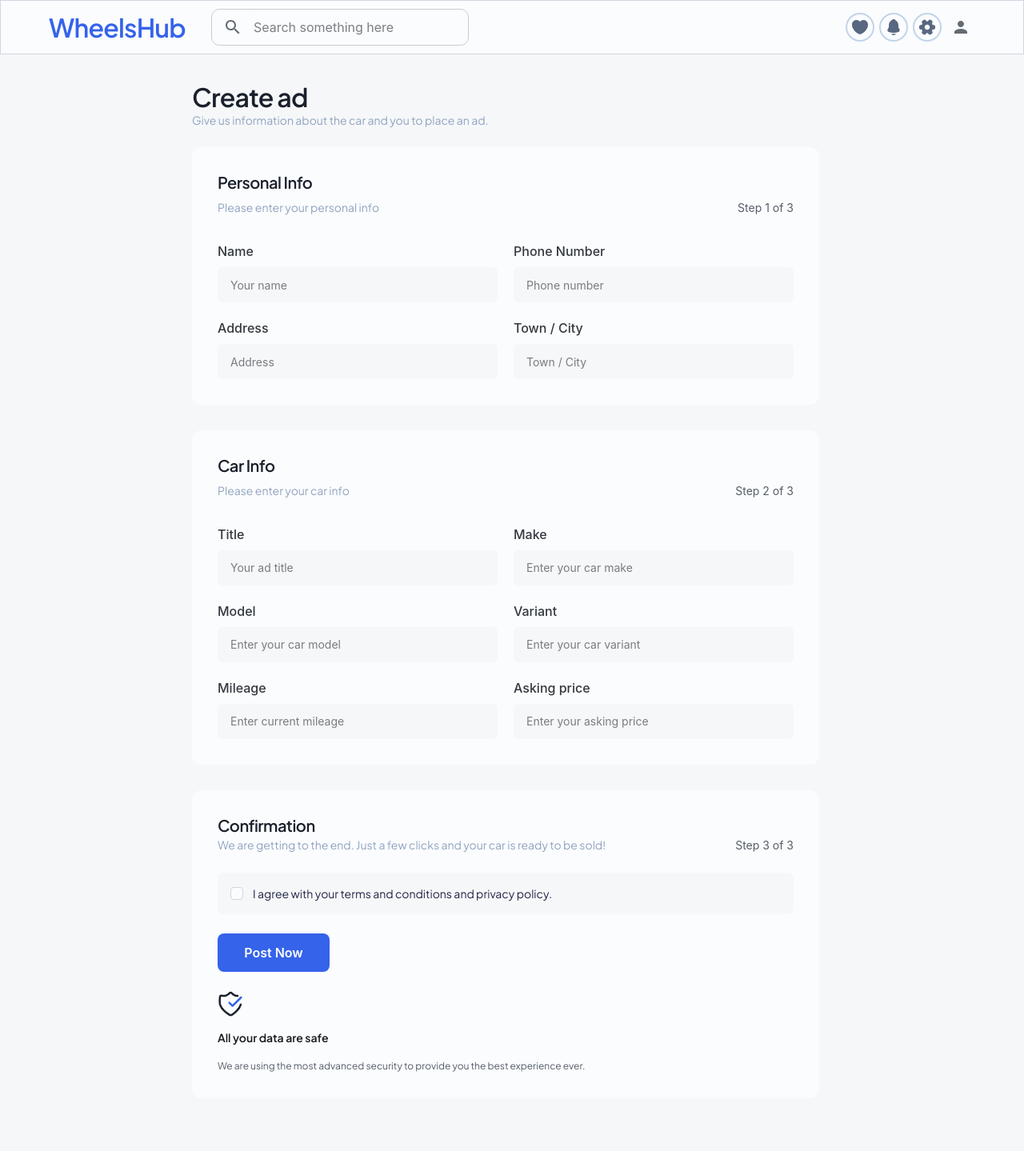
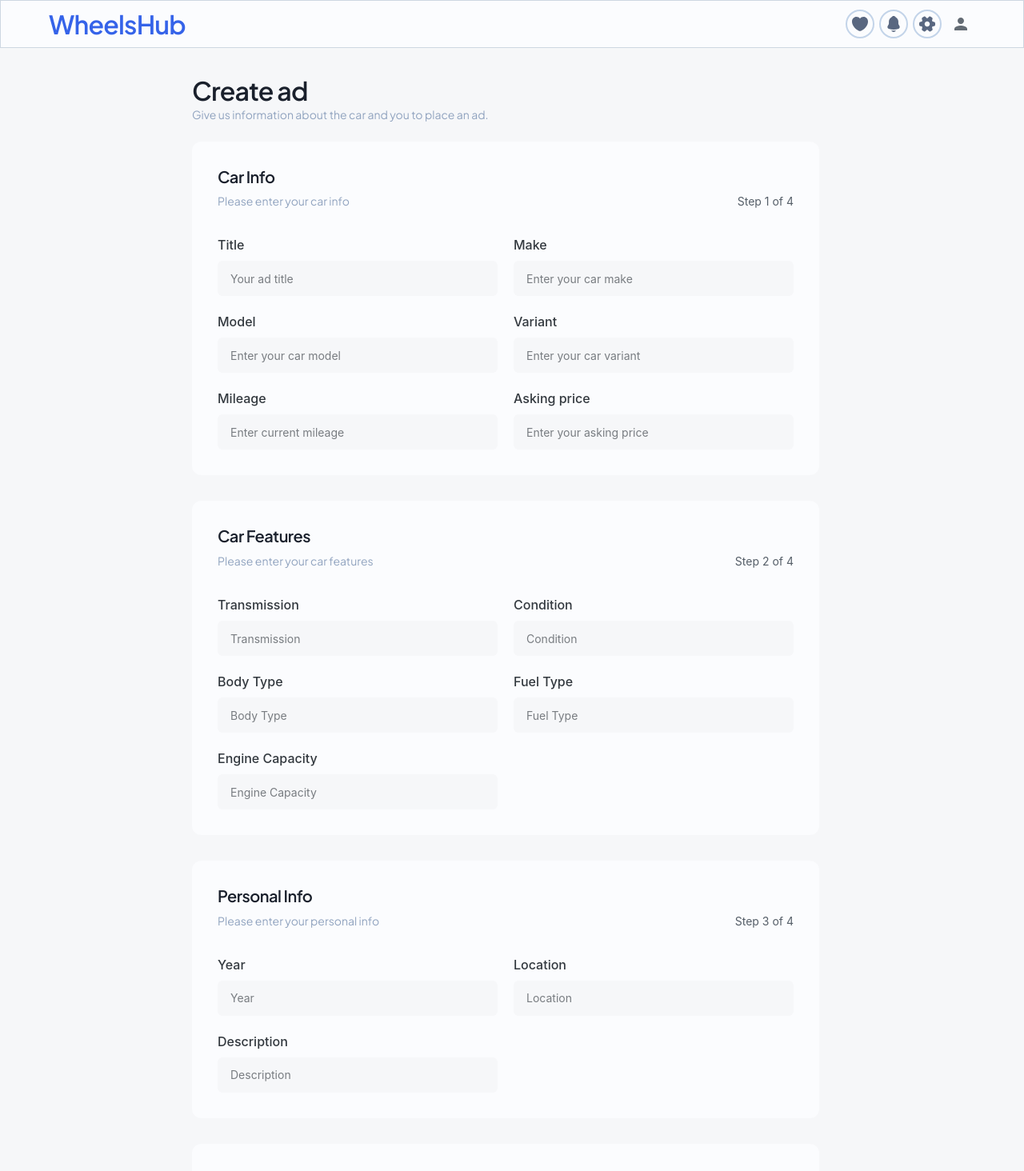
Before and after one commit to annabellaals/Wheelshub, a React (Create React App) app in the folder frontend/: page /createListing in a window 1280 px wide. Shown: the top 1464 px of the page at 80% size. Built offline with nearby package versions, Linux system fonts and the light colour scheme.

Commit message:
changes in view listing

```diff
--- a/frontend/package.json
+++ b/frontend/package.json
@@ -13,6 +13,7 @@
     "@testing-library/user-event": "^13.5.0",
     "axios": "^1.7.7",
     "framer-motion": "^11.11.11",
+    "jotai": "^2.10.2",
     "lucide-react": "^0.454.0",
     "react": "^18.3.1",
     "react-dom": "^18.3.1",
--- a/frontend/src/components/Header.js
+++ b/frontend/src/components/Header.js
@@ -1,5 +1,5 @@
 import React, { useState } from "react";
-import { Sheet, Typography, IconButton, Box, Input } from "@mui/joy";
+import { Sheet, Typography, IconButton, Box, Input, Button } from "@mui/joy";
 import { Person, Search, AddCircle } from "@mui/icons-material";
 import themes from "../themes";
 import { useNavigate, useLocation, Link } from "react-router-dom";
@@ -22,8 +22,8 @@ const Header = () => {
    if (token) {
      navigate("/createListing");
    } else {
-      // If no token, redirect to signup or login
-      navigate("/login"); // Change this to "/login" if you want to redirect to login
+     // Store the current location and redirect to login page
+     navigate("/login", { state: { from: "/createListing" } });
    }
  };
 
@@ -52,66 +52,29 @@ const Header = () => {
             WheelsHub
           </Typography>
         </Link>
-
-        <Box
-          sx={{
-            display: { xs: "none", md: "flex" },
-            alignItems: "center",
-            border: "1px solid #ccc",
-            borderRadius: "10px",
-            padding: "4px 8px",
-            width: "100%",
-          }}
-        >
-          <IconButton
-            sx={{
-              padding: 0,
-              bgcolor: "transparent",
-              "&:hover": {
-                bgcolor: "transparent",
-              },
-            }}
-          >
-            <Search />
-          </IconButton>
-          <Input
-            placeholder="Search something here"
-            sx={{
-              "--Input-focusedThickness": "0",
-              flex: 1,
-              border: "none",
-              outline: "none",
-              boxShadow: "none",
-              paddingLeft: "8px",
-            }}
-          />
-        </Box>
       </Box>
 
       <Box sx={{ display: "flex", alignItems: "center", gap: "6px" }}>
         {location.pathname !== "/createListing" && (
-          <IconButton
+          <Button
+            variant="contained"
             color="primary"
             onClick={handleCreateListing}
             sx={{
-              fontSize: "1.8rem",
-              padding: 0,
-              marginLeft: 1,
+              padding: "8px 16px", // Adjust padding to look like a button
+              fontSize: "1rem", // Set font size for button text
+              borderRadius: "4px", // Rounded corners
+              boxShadow: "md", // Optional shadow for a button effect
+              textTransform: "none", // To prevent text from being all caps (optional)
+              ":hover": {
+                backgroundColor: themes.colors.primaryDark, // Change background color on hover
+              },
             }}
           >
-            <AddCircle />
-          </IconButton>
+            Create Listing
+          </Button>
         )}
-        <IconButton
-          onClick={toggleSearch}
-          sx={{
-            display: { xs: "block", md: "none" },
-            fontSize: "1.5rem",
-            padding: 0,
-          }}
-        >
-          <Search />
-        </IconButton>
+
         <IconButton
           color="neutral"
           sx={{
--- a/frontend/src/components/Home/CarCard.js
+++ b/frontend/src/components/Home/CarCard.js
@@ -10,13 +10,11 @@ const CarCard = ({ carData, onLikeToggle }) => {
   const navigate = useNavigate(); // Initialize useNavigate
 
   const handleCardClick = () => {
-    const token = localStorage.getItem("token");
 
-    if (token) {
+
+
       navigate(`/viewListing/${carData.id}`);
-    } else {
-      navigate("/login", { state: { message: "Please log in first" } }); // Pass a message in the state
-    }
+
   };
   return (
     <Card variant="outlined" sx={{ px: 3, py: 2 }} onClick={handleCardClick}>
--- a/frontend/src/components/ViewListing/ConfirmationSection.js
+++ b/frontend/src/components/ViewListing/ConfirmationSection.js
@@ -40,7 +40,7 @@ const ConfirmationStep = ({ onSubmit, isAgreed, setIsAgreed }) => {
               fontSize: "14px",
             }}
           >
-            Step 3 of 3
+            Step 4 of 4
           </Typography>
         </Stack>
       </Stack>
--- a/frontend/src/pages/CreateListing.js
+++ b/frontend/src/pages/CreateListing.js
@@ -10,10 +10,14 @@ const CreateListing = () => {
   const [loading, setLoading] = useState(false);
 
   const [formData, setFormData] = useState({
-    name: "",
-    phone_number: "",
-    address: "",
-    town_city: "",
+    year: "",
+    location: "",
+    description: "",
+    transmission: "",
+    condition: "",
+    body_type: "",
+    fuel_type: "",
+    engine_capacity: "",
     title: "",
     make: "",
     model: "",
@@ -21,7 +25,6 @@ const CreateListing = () => {
     mileage: "",
     asking_price: "",
   });
-
   const [errors, setErrors] = useState({});
   const [submitStatus, setSubmitStatus] = useState({
     show: false,
@@ -29,19 +32,51 @@ const CreateListing = () => {
     message: "",
   });
 
-  const personalInfoFields = [
-    { name: "name", label: "Name", placeholder: "Your name", type: "text" },
+  const carfeatures = [
     {
-      name: "phone_number",
-      label: "Phone Number",
-      placeholder: "Phone number",
+      name: "transmission",
+      label: "Transmission",
+      placeholder: "Transmission",
       type: "text",
     },
-    { name: "address", label: "Address", placeholder: "Address", type: "text" },
     {
-      name: "town_city",
-      label: "Town / City",
-      placeholder: "Town / City",
+      name: "condition",
+      label: "Condition",
+      placeholder: "Condition",
+      type: "text",
+    },
+    {
+      name: "body_type",
+      label: "Body Type",
+      placeholder: "Body Type",
+      type: "text",
+    },
+    {
+      name: "fuel_type",
+      label: "Fuel Type",
+      placeholder: "Fuel Type",
+      type: "text",
+    },
+    {
+      name: "engine_capacity",
+      label: "Engine Capacity",
+      placeholder: "Engine Capacity",
+      type: "text",
+    },
+  ];
+  const personalInfoFields = [
+    { name: "year", label: "Year", placeholder: "Year", type: "text" },
+
+    {
+      name: "location",
+      label: "Location",
+      placeholder: "Location",
+      type: "text",
+    },
+    {
+      name: "description",
+      label: "Description",
+      placeholder: "Description",
       type: "text",
     },
   ];
@@ -95,12 +130,20 @@ const CreateListing = () => {
   const validateForm = () => {
     const newErrors = {};
 
-    if (!formData.name.trim()) newErrors.name = "Name is required";
-    if (!formData.phone_number.trim())
-      newErrors.phone_number = "Phone number is required";
-    if (!formData.address.trim()) newErrors.address = "Address is required";
-    if (!formData.town_city.trim())
-      newErrors.town_city = "Town/City is required";
+    if (!formData.year.trim()) newErrors.year = "Year is required";
+    if (!formData.location.trim()) newErrors.location = "Location is required";
+    if (!formData.description.trim())
+      newErrors.description = "Description is required";
+    if (!formData.transmission.trim())
+      newErrors.transmission = "Transmission is required";
+    if (!formData.condition.trim())
+      newErrors.condition = "Condition is required";
+    if (!formData.body_type.trim())
+      newErrors.body_type = "Body Type is required";
+    if (!formData.fuel_type.trim())
+      newErrors.fuel_type = "Fuel Type is required";
+    if (!formData.engine_capacity.trim())
+      newErrors.engine_capacity = "Engine Capacity is required";
 
     if (!formData.title.trim()) newErrors.title = "Title is required";
     if (!formData.make.trim()) newErrors.make = "Make is required";
@@ -114,6 +157,7 @@ const CreateListing = () => {
   };
 
   const handleSubmit = async () => {
+    // Check if user agreed to terms
     if (!isAgreed) {
       setSubmitStatus({
         show: true,
@@ -124,8 +168,8 @@ const CreateListing = () => {
       return;
     }
 
+    // Form validation
     const newErrors = validateForm();
-
     if (Object.keys(newErrors).length > 0) {
       setErrors(newErrors);
       setSubmitStatus({
@@ -136,7 +180,8 @@ const CreateListing = () => {
       return;
     }
 
-    setLoading(true); // Show loading spinner
+    // Show loading spinner and submission message
+    setLoading(true);
     setSubmitStatus({
       show: true,
       type: "success",
@@ -145,32 +190,39 @@ const CreateListing = () => {
 
     // Prepare data for submission
     const dealData = {
-      seller: localStorage.getItem("token"), // Optionally include seller ID if needed
-      title: formData.title,
-      make: formData.make,
-      model: formData.model,
-      variant: formData.variant,
-      mileage: formData.mileage,
-      price: formData.asking_price, // Adjust according to backend expectations
-      body_type: "sedan",
-      condition: "new",
-      description: "It best in town",
-      engine_capacity: "10",
-      fuel_type: "gasoline",
+      title: formData.title ? formData.title.toLowerCase() : "",
+      make: formData.make ? formData.make.toLowerCase() : "",
+      model: formData.model ? formData.model.toLowerCase() : "",
+      variant: formData.variant ? formData.variant.toLowerCase() : "",
+      mileage: formData.mileage ? formData.mileage.toLowerCase() : "",
+      price: formData.asking_price ? formData.asking_price.toLowerCase() : "",
+      body_type: formData.body_type ? formData.body_type.toLowerCase() : "",
+      condition: formData.condition ? formData.condition.toLowerCase() : "",
+      description: formData.description
+        ? formData.description.toLowerCase()
+        : "",
+      engine_capacity: formData.engine_capacity
+        ? formData.engine_capacity.toLowerCase()
+        : "",
+      fuel_type: formData.fuel_type ? formData.fuel_type.toLowerCase() : "",
       image:
         "https://unsplash.com/photos/a-computer-screen-with-a-remote-control-on-it-s5kTY-Ve1c0",
-      // Add other fields as necessary
-      location: "Thailand",
-      transmission: "automatic",
-      year: "2022",
+      location: formData.location ? formData.location.toLowerCase() : "",
+      transmission: formData.transmission
+        ? formData.transmission.toLowerCase()
+        : "",
+      year: formData.year ? formData.year.toLowerCase() : "",
     };
+
+    dealData.image =
+      "https://unsplash.com/photos/a-computer-screen-with-a-remote-control-on-it-s5kTY-Ve1c0"; // Replace with actual image URL if available
 
     try {
       const response = await fetch("http://127.0.0.1:8000/deals/", {
         method: "POST",
         headers: {
           "Content-Type": "application/json",
-          Authorization: `Bearer ${localStorage.getItem("token")}`, // Include token for authentication
+          Authorization: `Bearer ${localStorage.getItem("token")}`,
         },
         body: JSON.stringify(dealData),
       });
@@ -183,25 +235,31 @@ const CreateListing = () => {
           type: "success",
           message: `Deal created successfully with ID ${data.deal}`,
         });
-        // Optionally reset form or navigate
+        // Reset form and navigate to view listing
         setFormData({
-          name: "",
-          phone_number: "",
-          address: "",
-          town_city: "",
           title: "",
           make: "",
           model: "",
           variant: "",
           mileage: "",
           asking_price: "",
+          body_type: "",
+          condition: "",
+          description: "",
+          engine_capacity: "",
+          fuel_type: "",
+          location: "",
+          transmission: "",
+          year: "",
         });
-        navigate("/"); // Redirect after successful submission
+        navigate(`/viewListing/${data.deal}`);
       } else {
+        const errorMessage =
+          data?.detail || "Failed to create deal. Please try again.";
         setSubmitStatus({
           show: true,
           type: "danger",
-          message: "Failed to create deal. Please try again.",
+          message: errorMessage,
         });
       }
     } catch (error) {
@@ -254,19 +312,29 @@ const CreateListing = () => {
       </Box>
 
       <FormSection
-        title="Personal Info"
-        subtitle="Please enter your personal info"
-        fields={personalInfoFields}
-        step="Step 1 of 3"
+        title="Car Info"
+        subtitle="Please enter your car info"
+        fields={carInfoFields}
+        step="Step 1 of 4"
+        formData={formData}
+        errors={errors}
+        onInputChange={handleInputChange}
+      />
+
+      <FormSection
+        title="Car Features"
+        subtitle="Please enter your car features"
+        fields={carfeatures}
+        step="Step 2 of 4"
         formData={formData}
         errors={errors}
         onInputChange={handleInputChange}
       />
       <FormSection
-        title="Car Info"
-        subtitle="Please enter your car info"
-        fields={carInfoFields}
-        step="Step 2 of 3"
+        title="Personal Info"
+        subtitle="Please enter your personal info"
+        fields={personalInfoFields}
+        step="Step 3 of 4"
         formData={formData}
         errors={errors}
         onInputChange={handleInputChange}
--- a/frontend/src/pages/LoginPage.js
+++ b/frontend/src/pages/LoginPage.js
@@ -1,4 +1,4 @@
-import React, { useState } from "react";
+import React, { useState, useEffect } from "react";
 import {
   Box,
   Button,
@@ -7,6 +7,7 @@ import {
   Link,
   Card,
   IconButton,
+  Snackbar,
 } from "@mui/joy";
 import theme from "../themes";
 import Visibility from "@mui/icons-material/Visibility";
@@ -17,11 +18,19 @@ const API_URL = "http://127.0.0.1:8000/";
 
 const LoginPage = () => {
   const location = useLocation();
-  const message = location.state?.message;
+  const [message, setMessage] = useState(""); // For displaying success message
+  const [open, setOpen] = useState(false); // Snackbar visibility state
   const [showPassword, setShowPassword] = useState(false);
   const [username, setUsername] = useState("");
   const [password, setPassword] = useState("");
   const navigate = useNavigate();
+
+  useEffect(() => {
+    if (location.state?.successMessage) {
+      setMessage(location.state.successMessage); // Set the success message from the signup page
+      setOpen(true); // Show the Snackbar
+    }
+  }, [location]);
 
   const handleTogglePasswordVisibility = () => {
     setShowPassword((prevShowPassword) => !prevShowPassword);
@@ -33,7 +42,7 @@ const LoginPage = () => {
     const userData = { username, password };
 
     try {
-      const response = await fetch(`${API_URL}auth/login`, {
+      const response = await fetch(`${API_URL}auth/login/`, {
         method: "POST",
         headers: { "Content-Type": "application/json" },
         body: JSON.stringify(userData),
@@ -43,7 +52,10 @@ const LoginPage = () => {
 
       if (response.ok) {
         localStorage.setItem("token", data.access);
-        navigate("/");
+
+        // Redirect to the page the user was trying to access (from state)
+        const redirectTo = location.state?.from || "/";
+        navigate(redirectTo);
       } else {
         console.error(data);
         alert("Login failed. Please check your credentials.");
@@ -52,6 +64,11 @@ const LoginPage = () => {
       console.error("Error during login:", error);
       alert("An error occurred. Please try again.");
     }
+  };
+  console.log(message);
+
+  const handleCloseSnackbar = () => {
+    setOpen(false); // Close Snackbar
   };
 
   return (
@@ -67,23 +84,23 @@ const LoginPage = () => {
       }}
     >
       {message && (
-        <Box
+        <Snackbar
+          open={open}
+          autoHideDuration={6000000}
+          onClose={handleCloseSnackbar}
+          anchorOrigin={{ vertical: "top", horizontal: "center" }}
           sx={{
-            mb: 3,
-            p: 2,
-            color: theme.colors.warningDark,
-            borderRadius: "8px",
-            width: "100%",
-            maxWidth: { xs: 300, sm: 400 },
+            bgcolor: theme.colors.primary,
             textAlign: "center",
-            border: "1px solid blue",
-            bgcolor: theme.colors.primary,
+            display: "block",
+            color: "white",
+            "& .MuiSnackbarContent-root": {
+              backgroundColor: theme.colors.primary, // Ensure background color is set
+            },
           }}
         >
-          <Typography level="h4" sx={{ color: "white" }}>
-            {message}
-          </Typography>
-        </Box>
+          <Typography sx={{ color: "white" }}>{message}</Typography>
+        </Snackbar>
       )}
       <Card
         sx={{
--- a/frontend/src/pages/SignupPage.js
+++ b/frontend/src/pages/SignupPage.js
@@ -16,8 +16,8 @@ import { useNavigate } from "react-router-dom";
 const API_URL = "http://127.0.0.1:8000/";
 const SignupPage = () => {
   const [showPassword, setShowPassword] = useState(false);
-  const [name, setName] = useState(""); // State for name
-  const [email, setEmail] = useState(""); // State for email
+  const [fullName, setFullName] = useState(""); // State for full name
+  const [username, setUsername] = useState(""); // State for username
   const [password, setPassword] = useState(""); // State for password
   const navigate = useNavigate();
 
@@ -28,15 +28,19 @@ const SignupPage = () => {
   const handleSubmit = async (event) => {
     event.preventDefault(); // Prevent default form submission
 
+    // Split full name into first and last name
+    const [firstName, lastName] = fullName.split(" ");
+
     // Prepare data for submission
     const userData = {
-      username: name, // Adjust based on your backend expectations
-      email: email,
+      username: username, // Using username input
+      first_name: firstName, // Send first name
+      last_name: lastName, // Send last name
       password: password,
     };
 
     try {
-      const response = await fetch(`${API_URL}auth/register`, {
+      const response = await fetch(`${API_URL}auth/register/`, {
         method: "POST",
         headers: {
           "Content-Type": "application/json",
@@ -47,11 +51,10 @@ const SignupPage = () => {
       const data = await response.json();
 
       if (response.ok) {
-        // If registration is successful, store token in localStorage
-
-        navigate("/"); // Redirect to home page
+        navigate("/login", {
+          state: { successMessage: "Account created successfully" },
+        });
       } else {
-        // Handle errors (e.g., display error messages)
         console.error(data.errors);
         alert("Registration failed. Please check your input.");
       }
@@ -96,16 +99,16 @@ const SignupPage = () => {
           sx={{ alignItems: "start" }}
         >
           <Typography level="body3" mb={1}>
-            Name
+            Full Name
           </Typography>
           <Input
-            placeholder="Enter your name"
+            placeholder="Enter your full name"
             size="lg"
             type="text"
             variant="soft"
             fullWidth
-            value={name}
-            onChange={(e) => setName(e.target.value)} // Update state on input change
+            value={fullName}
+            onChange={(e) => setFullName(e.target.value)} // Update state on input change
             sx={{
               "--Input-focusedThickness": "0",
               flex: 1,
@@ -119,16 +122,16 @@ const SignupPage = () => {
           />
 
           <Typography level="body3" mb={1}>
-            Email
+            Username
           </Typography>
           <Input
-            type="email"
+            placeholder="Enter your username"
             size="lg"
-            placeholder="Enter your email"
+            type="text"
+            variant="soft"
             fullWidth
-            variant="soft"
-            value={email}
-            onChange={(e) => setEmail(e.target.value)} // Update state on input change
+            value={username}
+            onChange={(e) => setUsername(e.target.value)} // Update state on input change
             sx={{
               "--Input-focusedThickness": "0",
               flex: 1,
--- a/frontend/src/pages/ViewListing.js
+++ b/frontend/src/pages/ViewListing.js
@@ -62,6 +62,7 @@ const ViewListing = () => {
     const fetchProduct = async () => {
       try {
         const response = await axios.get(`http://127.0.0.1:8000/deals/${id}`);
+        console.log(response);
         if (response.data.success) {
           setNewProduct(response.data.deal); // Set product data
         }
```
Also changed, not shown: 2 other files (tests, documents, lock files or other folders). Lines whose indentation alone changed are shown as unchanged.
